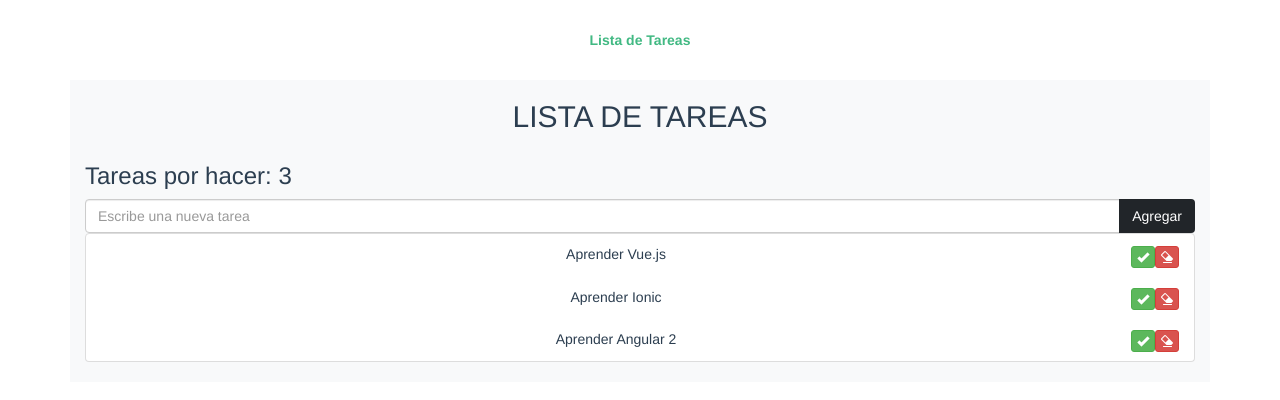
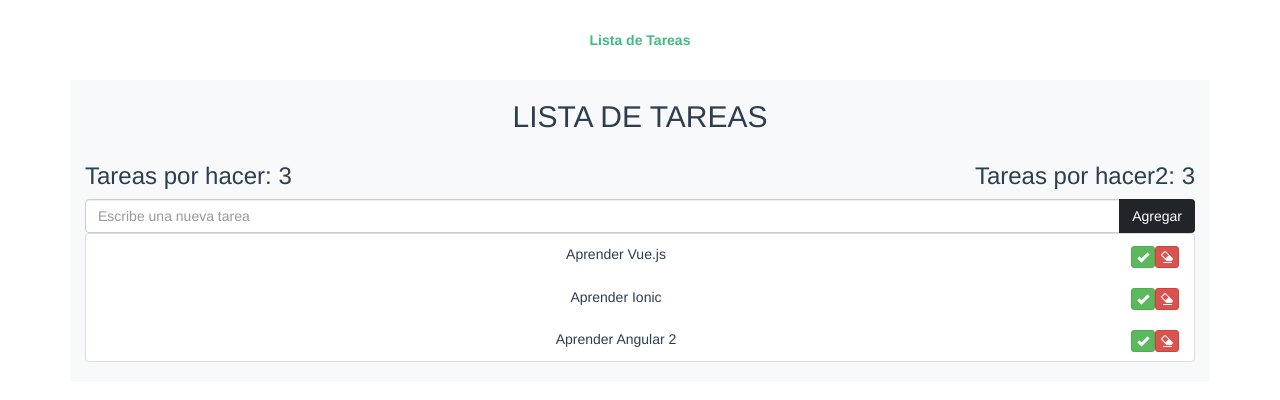
Before and after one commit to SariMelina/CourseVue, a Vue app: page / in a window 1280 px wide. Shown: the top 400 px of the page. Built offline with nearby package versions, Linux system fonts and the light colour scheme.

Commit message:
Ways to communicate child-child components

```diff
--- a/src/components/Lista.component.vue
+++ b/src/components/Lista.component.vue
@@ -1,18 +1,20 @@
 <template>
     <div class="bg-light">
         <h2>{{ toUppercase() }}</h2>
+        <h3 class="pull-right">Tareas por hacer2: {{ numTask }}</h3> <!-- Primera Comunicación de componente hijo-hijo -->
     </div>
 </template>
 
 <script>
 
 export default {
-  props: {
+  props: ['titulo','numTask'],
+  /* props: {
       titulo: {
           type: String,
           default: 'Tareas'
       }
-  },
+  }, */
   methods: {
       toUppercase () {
         return this.titulo.toUpperCase()
--- a/src/views/Lista-titulo.vue
+++ b/src/views/Lista-titulo.vue
@@ -1,7 +1,8 @@
 <template>
   <div class="container bg-light">
-    <Lista titulo="Lista de Tareas"/>
-    <h3 class="pull-left">Tareas por hacer: {{ numTask }}</h3>
+    <Lista titulo="Lista de Tareas"
+    :numTask = "numTask"/>
+    <h3 class="pull-left">Tareas por hacer: {{ numTask }}</h3> <!-- Primera forma de comunicación de componente hijo-hijo -->
     <!-- <Nueva-Tarea :tareas="tareas" v-on:incrementarContador="numTask += $event"/>  --><!-- 1ra forma de comunicación con el padre -->
     <Nueva-Tarea :tareas="tareas" :updateCounter="updateCounter"/>   <!-- 2ra forma de comunicación con el padre -->
     <Crear-Lista :tareas="tareas"/>
```
